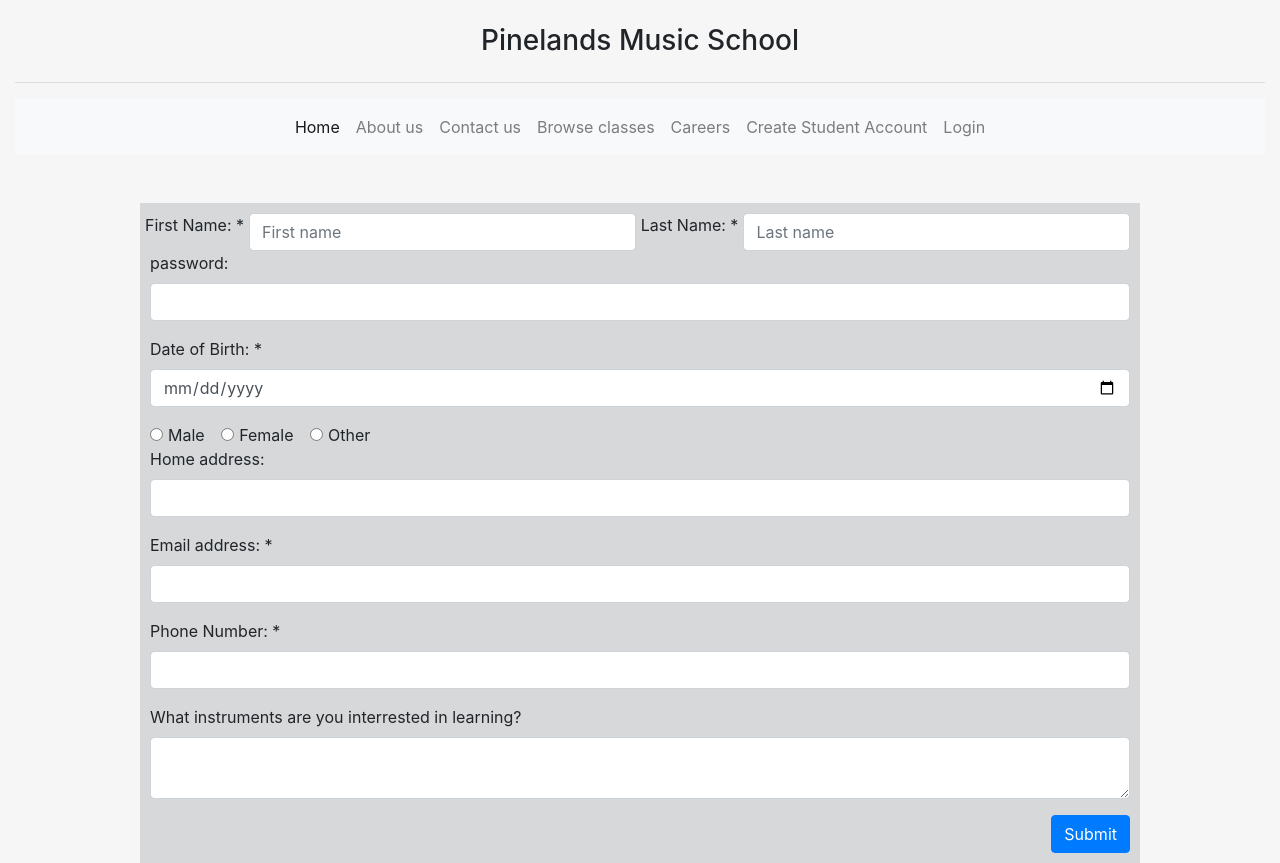
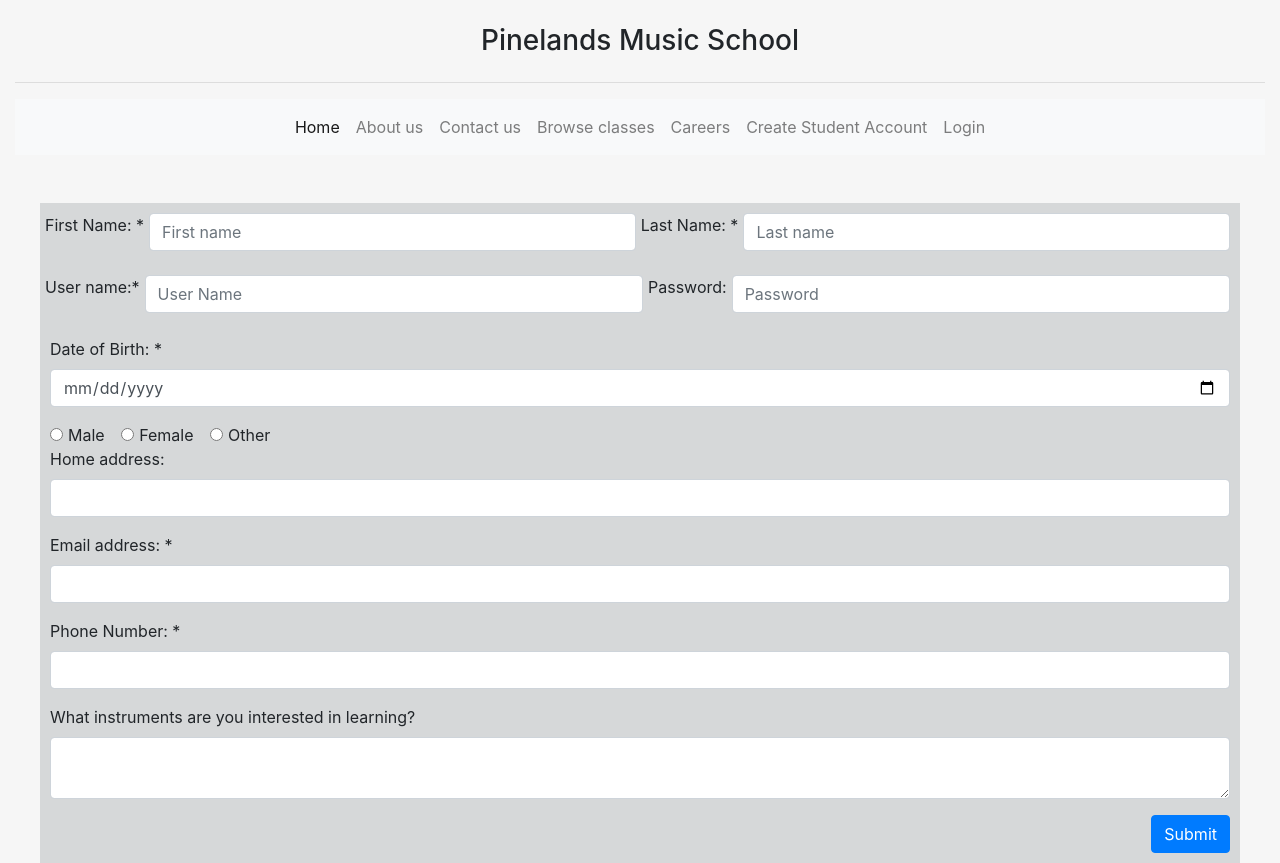
Before and after one commit to koop011/IFB299_piped_piper, a Django app: page /create_account/ in a window 1280 px wide. Run offline with Django 3.2, Linux system fonts and the light colour scheme; some libraries are stand-ins or nearby versions.

Commit message:
Fixed up student creation form, creating users and recongizing the student data entry on admin.

```diff
--- a/Project/student_account/urls.py
+++ b/Project/student_account/urls.py
@@ -3,4 +3,5 @@ from . import views
 
 urlpatterns = [
     path('', views.student_account, name='student_account'),
+    path('submitForm/', views.submitForm, name='submitForm'),
 ]
--- a/Project/student_account/views.py
+++ b/Project/student_account/views.py
@@ -1,26 +1,33 @@
 from django.shortcuts import render, reverse
 from .models import StudentData
 from django.http import HttpResponse, HttpResponseRedirect, Http404
+from django.contrib.auth.models import User
 
 
 def student_account(request):
     if request.method == 'POST':
         FirstName = request.POST.get("FirstName")
         LastName = request.POST.get("LastName")
+        UserName = request.POST.get("UserName")
         password = request.POST.get("password")
         GenderRadioOptions = request.POST.get("GenderRadioOptions")
         DoB = request.POST.get("DoB")
         HomeAddress = request.POST.get("HomeAddress")
         Email = request.POST.get("email")
-        pNumber = request.POST.get("DoB")
+        pNumber = request.POST.get("pNumber")
         subjects = request.POST.get("subjects")
 
 
 
-        student_data = StudentData(FirstName=FirstName, LastName=LastName, password=password, GenderRadioOptions=GenderRadioOptions, DoB=DoB, HomeAddress=HomeAddress, Email=Email, pNumber=pNumber, subjects=subjects)
+        student_data = StudentData(FirstName=FirstName, LastName=LastName, GenderRadioOptions=GenderRadioOptions, password=password, DoB=DoB, HomeAddress=HomeAddress, Email=Email, pNumber=pNumber, subjects=subjects)
         student_data.save()
+        user = User.objects.create_user(username=UserName , email=Email, first_name=FirstName, last_name=LastName)
 
-        # return HttpResponseRedirect(reverse('submitForm'))
+
+        return HttpResponseRedirect(reverse('submitForm'))
 
 
     return render(request, 'student_account/student_account.html')
+
+def submitForm(request):
+    return render(request, 'contact_page/form_submitted.html')
--- a/Project/templates/student_account/student_account.html
+++ b/Project/templates/student_account/student_account.html
@@ -4,29 +4,37 @@
 
 
 
-<div class="container" style="max-width: 1000px; padding: 10px; background-color: #d6d8d9; margin: 0 auto; min-height: 100%; overflow: hidden">
+<div class="container" style="max-width: 1200px; padding: 10px; background-color: #d6d8d9; margin: 0 auto; min-height: 100%; overflow: hidden">
     <form method=post class="md-form" >
         {% csrf_token %}
         <div class="form-row">
                 <label for="LastName">First Name: *</label>
             <div class="col">
-            <input type="text" class="form-control" name = "FirstName" id="FirstName"  placeholder="First name">
+                <input type="text" class="form-control" name = "FirstName" id="FirstName"  placeholder="First name" required>
             </div>
                 <label for="FirstName">Last Name: *</label>
             <div class="col">
-            <input type="text" class="form-control" name = "LastName" id="LastName" placeholder="Last name">
+                <input type="text" class="form-control" name = "LastName" id="LastName" placeholder="Last name" required>
             </div>
         </div>
-        <div class="form-group">
-            <label for="password">password:</label>
-            <input type="text" class="form-control" name="password" id="password">
+    <br>
+        <div class="form-row">
+            <label for="LastName">User name:*</label>
+            <div class="col">
+                <input type="text" class="form-control" name = "UserName" id="UserName"  placeholder="User Name" required>
             </div>
+                <label for="password">Password:</label>
+            <div class="col">
+                <input type="text" class="form-control" name = "password" id="password" placeholder="Password" required>
+            </div>
+        </div>
+    <br>
         <div class="form-group">
             <label for="DoB">Date of Birth: *</label>
             <input type="date" class="form-control" name="DoB" id="DoB" required>
         </div>
         <div class="form-check form-check-inline">
-            <input class="form-check-input" type="radio" name="GenderRadioOptions" id="Male" value="Male">
+            <input class="form-check-input" type="radio" name="GenderRadioOptions" id="Male" value="Male" required>
             <label class="form-check-label" for="Male">Male</label>
         </div>
         <div class="form-check form-check-inline">
@@ -39,19 +47,19 @@
         </div>
         <div class="form-group">
             <label for="HomeAddress">Home address:</label>
-            <input type="text" class="form-control" name="HomeAddress" id="HomeAddress">
+            <input type="text" class="form-control" name="HomeAddress" id="HomeAddress" required>
         </div>
         <div class="form-group">
             <label for="email">Email address: *</label>
-            <input type="email" class="form-control" name="email" id="email">
+            <input type="email" class="form-control" name="email" id="email" required>
         </div>
         <div class="form-group">
             <label for="pNumber">Phone Number: *</label>
-            <input type="text" class="form-control" name="pNumber" id="pNumber">
+            <input type="text" class="form-control" name="pNumber" id="pNumber" required>
         </div>
         <div class="form-group">
-            <label for="subjects">What instruments are you interrested in learning?</label>
-            <textarea class="form-control" rows="2" name="subjects" id="subjects" ></textarea>
+            <label for="subjects">What instruments are you interested in learning?</label>
+            <textarea class="form-control" rows="2" name="subjects" id="subjects"></textarea>
         </div>
         <div class="form-group">
             <button type="submit" style="float: right;" class="btn btn-primary">Submit</button>
```
Also changed, not shown: Project/student_account/models.py (+7 -5 lines), Project/student_account/migrations/0006_remove_studentdata_genderradiooptions.py (added), Project/student_account/migrations/0007_studentdata_genderradiooptions.py (added), Project/student_account/migrations/0008_auto_20180501_1724.py (added), Project/student_account/migrations/0009_auto_20180501_1809.py (added), Project/student_account/migrations/0010_auto_20180501_2249.py (added), 1 other file. Lines whose indentation alone changed are shown as unchanged.
